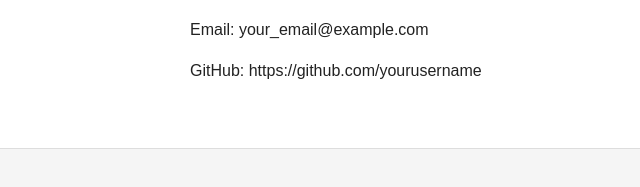
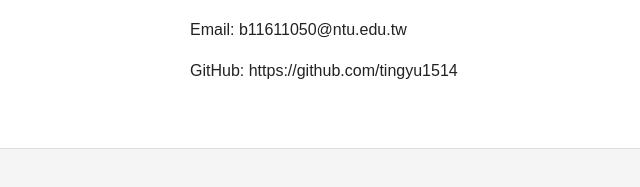
Before and after one commit to tingyu1514/GENEDU5010_final, a plain HTML site: page index.html in a window 1280 px wide. Shown: the part 3077-3264 px from the top of the page, 0-640 px from the left. Drawn offline with Linux system fonts and the light colour scheme.

Commit message:
Update contact information in index.html
Updated contact email and GitHub link in the footer.

```diff
--- a/index.html
+++ b/index.html
@@ -120,8 +120,8 @@
 
   <section id="contact">
     <h2>Contact</h2>
-    <p>Email: your_email@example.com</p>
-    <p>GitHub: https://github.com/yourusername</p>
+    <p>Email: b11611050@ntu.edu.tw </p>
+    <p>GitHub: https://github.com/tingyu1514 </p>
   </section>
 
   <footer>
```
